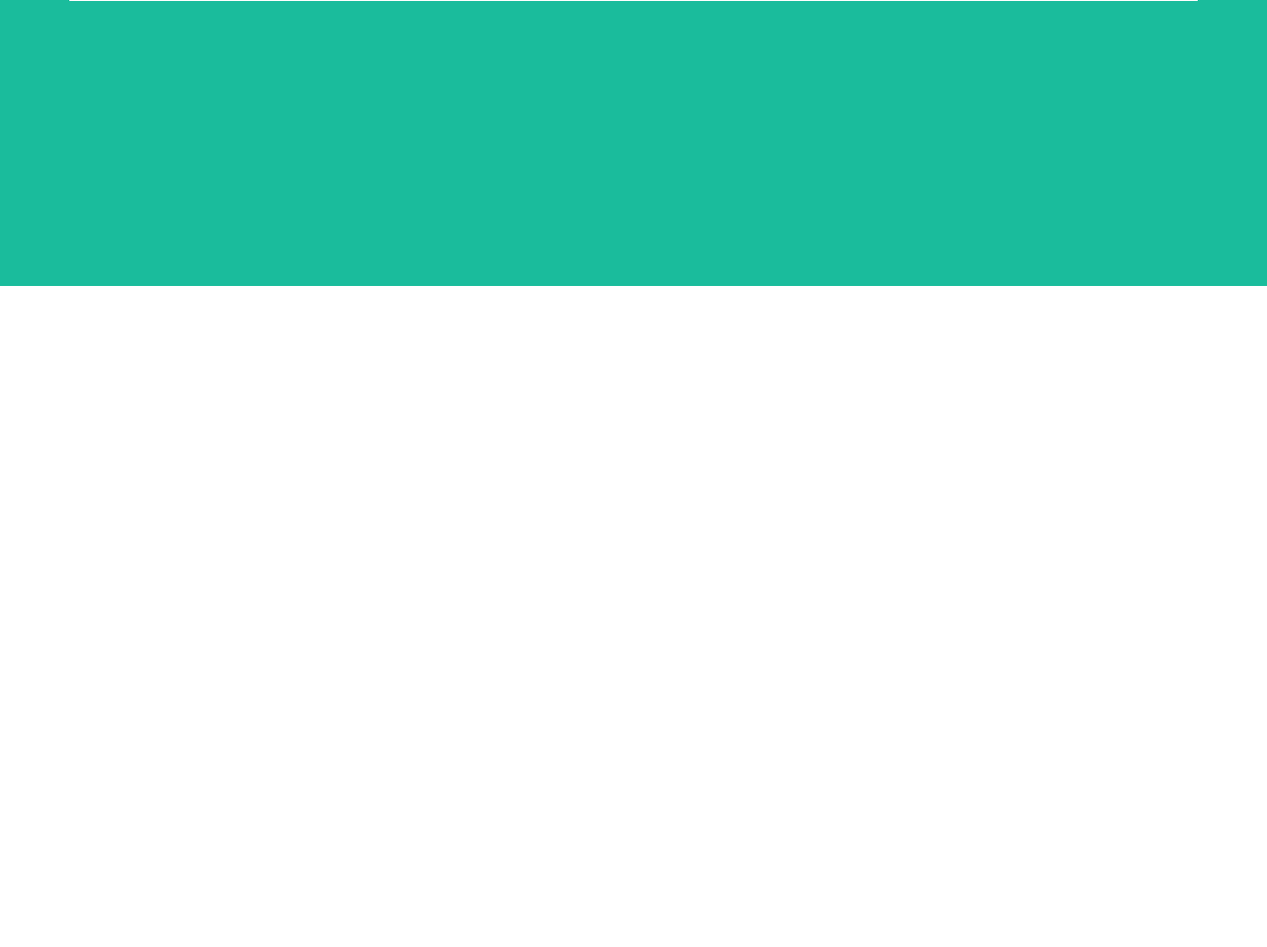
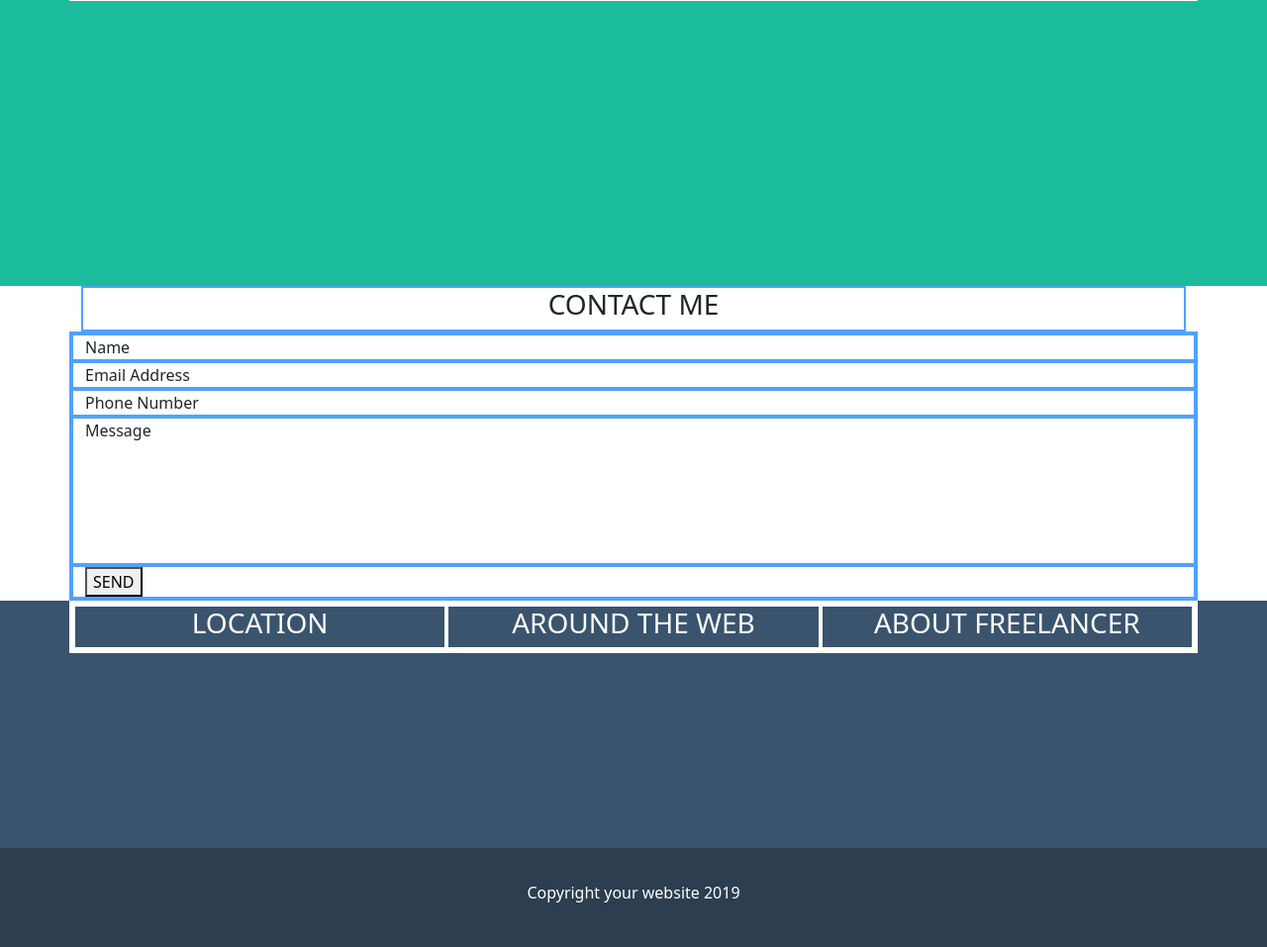
Before and after one commit to PlacidoBonfiglio/html-css-bootstrap-freelancer, a plain HTML site: page index.html in a window 1280 px wide. Shown: the part 1211-2168 px from the top of the page at 99% size. Before the commit the page ends 1500 px from the top, so only its background shows below. Drawn offline with nearby package versions, Linux system fonts and the light colour scheme.

Commit message:
Complete

```diff
--- a/css/style.css
+++ b/css/style.css
@@ -9,11 +9,13 @@ header {
 }
 
 .jumbotron div,
-.about div {
+.about div,
+.info div {
     border: 2px solid rgb(255, 255, 255);
 }
 
-.portfolio div {
+.portfolio div,
+.contact div {
     border: 2px solid rgb(80, 162, 255);
 }
 
@@ -25,3 +27,26 @@ header {
     min-height: 400px;
     background-color: #1ABC9C;
 }
+
+.contact {
+    min-height: 300px;
+}
+
+.message {
+    height: 150px;
+}
+
+.info {
+    min-height: 250px;
+    background-color: #3A546D;
+}
+
+.copyright {
+    height: 100px;
+    background-color: #2C3E50;
+}
+
+footer {
+    background-color: #2C3E50;
+    height: 100px;
+}
--- a/index.html
+++ b/index.html
@@ -16,7 +16,8 @@
 </head>
 
 <body>
-    <header class="container-fluid text-white">
+    <header class="text-white">
+        <div class="container h-100">
             <div class="row h-100 align-items-center">
                 <div class="col-6">
                     <h1 class="h4">START BOOTSTRAP</h1>
@@ -29,6 +30,7 @@
                         <li class="list-inline-item"><a href="#" class="text-white text-decoration-none">ABOUT</a></li>
                         <li class="list-inline-item"><a href="#" class="text-white text-decoration-none">CONTACT</a></li>
                     </ul>
+                </div>
             </div>
         </div>
     </header>
@@ -65,6 +67,31 @@
             <div class="text-center"><button><i class="bi bi-download cursor-pointer"></i> DOWNLOAD</button></div>
         </div>
     </section>
+
+    <section class="contact container">
+        <div><h3 class="text-center">CONTACT ME</h3></div>
+        <div class="row">
+            <div class="col-12">Name</div>
+            <div class="col-12">Email Address</div>
+            <div class="col-12">Phone Number</div>
+            <div class="col-12 message">Message</div>
+            <div class="col-12"><button class="cursor-pointer">SEND</button></div>
+        </div>
+    </section>
+
+    <section class="info text-white text-center">
+        <div class="container">
+            <div class="row align-items-center">
+                <div class="col-12 col-md-4"><h3>LOCATION</h3></div>
+                <div class="col-12 col-md-4"><h3>AROUND THE WEB</h3></div>
+                <div class="col-12 col-md-4"><h3>ABOUT FREELANCER</h3></div>
+            </div>
+        </div>
+    </section>
+
+    <footer class="row text-center text-white align-items-center">
+        <div class="col"><h6>Copyright your website 2019</h6></div>
+    </footer>
 </body>
 
 </html>
```
Lines whose indentation alone changed are shown as unchanged.
